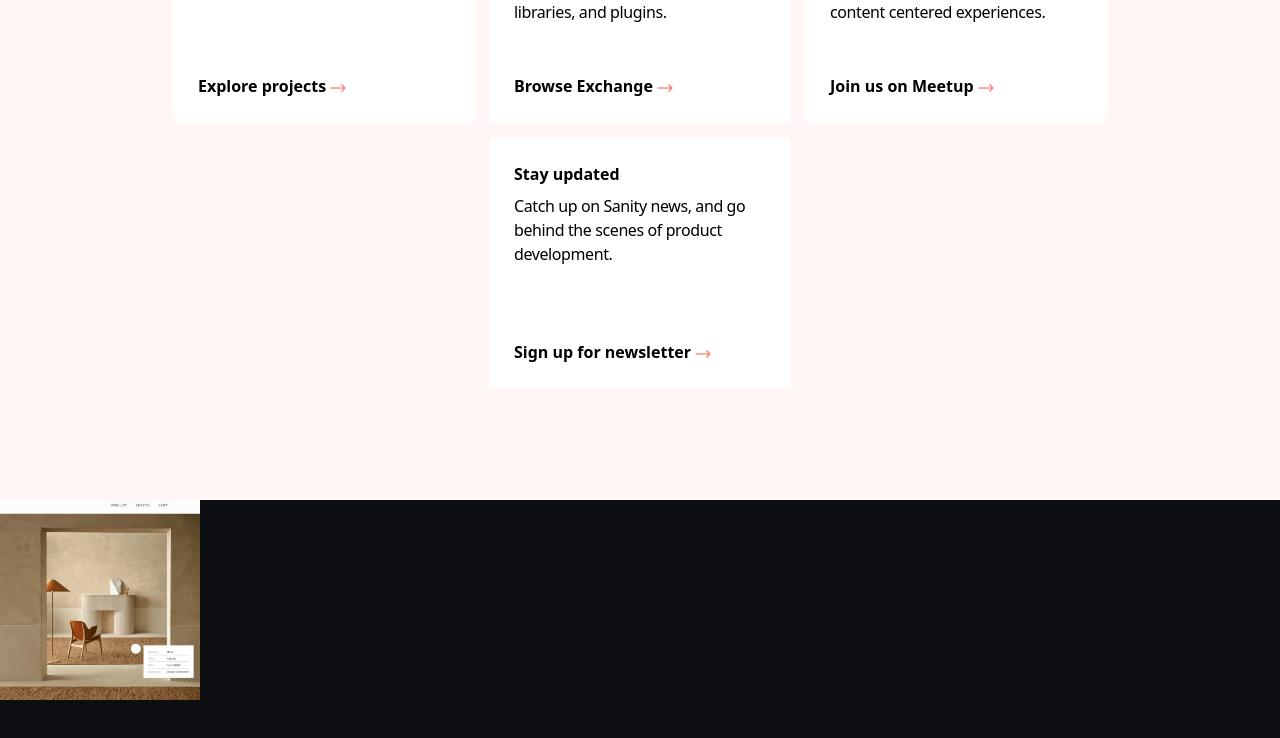
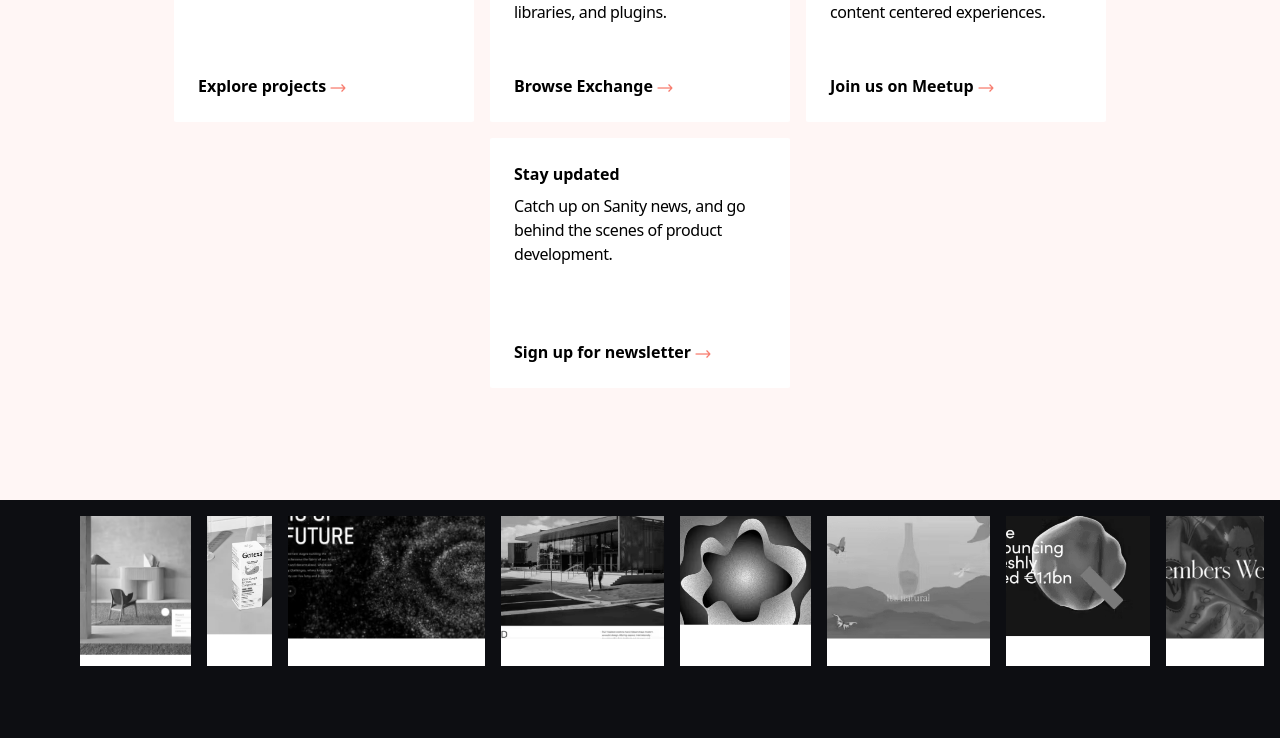
Before and after one commit to Aditya82003/sanity, a Next.js app: page / in a window 1280 px wide. Shown: the part 3453-4191 px from the top of the page. Built offline with nearby package versions, Linux system fonts and the light colour scheme; what fluid-tailwind would draw is missing.

Commit message:
added image in magic section

```diff
--- a/section/Makemagic.tsx
+++ b/section/Makemagic.tsx
@@ -1,15 +1,53 @@
 import Image from 'next/image'
 import React, { FC } from 'react'
-import image1 from '@/assets/image1.png'
+import image1 from '@/assets/image1.png';
+import image2 from '@/assets/image2.png';
+import image3 from '@/assets/image3.png';
+import image4 from '@/assets/image4.png';
+import image5 from '@/assets/image5.png';
+import image6 from '@/assets/image6.png';
+import image7 from '@/assets/image7.png';
+import image8 from '@/assets/image8.png';
 
-const Makemagic:FC = () => {
-  return (
-    <div className='h-screen bg-[rgb(13,14,18)] overflow-hidden'>
-        <div className='flex gap-1'>
-            <Image src={image1} alt='image1' height={200}/>
+
+const Makemagic: FC = () => {
+    return (
+        <div className='h-screen bg-[rgb(13,14,18)] overflow-hidden'>
+            <div className='flex gap-4 p-4'>
+                <div className='ml-16 w-[170px] h-[150px] bg-white overflow-hidden grayscale hover:grayscale-0'>
+                    <Image className='scale-150 hover:scale-100 transition' src={image1} alt='image1' height={200} />
+                </div>
+                <div className=' w-[100px] h-[150px] bg-white overflow-hidden grayscale hover:grayscale-0'>
+                    <Image className='scale-150 hover:scale-100 transition' src={image2} alt='image2' height={150} />
+                </div>
+                <div className=' w-[300px] h-[150px] bg-white overflow-hidden grayscale hover:grayscale-0'>
+                    <Image className='scale-150 hover:scale-100 transition' src={image3} alt='image3' height={150} />
+                </div>
+                <div className=' w-[250px] h-[150px] bg-white overflow-hidden grayscale hover:grayscale-0'>
+                    <Image className='scale-150 hover:scale-100 transition' src={image4} alt='image4' height={150} />
+                </div>
+                <div className=' w-[200px] h-[150px] bg-white overflow-hidden grayscale hover:grayscale-0'>
+                    <Image className='scale-150 hover:scale-105 transition' src={image5} alt='image5' height={150} />
+                </div>
+                <div className=' w-[250px] h-[150px] bg-white overflow-hidden grayscale hover:grayscale-0'>
+                    <Image className='scale-150 hover:scale-105 transition' src={image6} alt='image6' height={150} />
+                </div>
+                <div className=' w-[220px] h-[150px] bg-white overflow-hidden grayscale hover:grayscale-0'>
+                    <Image className='scale-150 hover:scale-105 transition' src={image7} alt='image7' height={150} />
+                </div>
+                <div className=' w-[150px] h-[150px] bg-white overflow-hidden grayscale hover:grayscale-0'>
+                    <Image className='scale-150 hover:scale-105 transition' src={image8} alt='image8' height={150} />
+                </div>
+                {/* <Image src={image2} alt='image2' height={200} />
+                <Image src={image3} alt='image3' height={200} />
+                <Image src={image5} alt='image5' height={200} />
+                <Image src={image6} alt='image6' height={200} />
+                <Image src={image7} alt='image7' height={200} />
+                <Image src={image8} alt='image8' height={200} /> */}
+
+            </div>
         </div>
-    </div>
-  )
+    )
 }
 
 export default Makemagic
```
Also changed, not shown: assets/image4.png (added).
